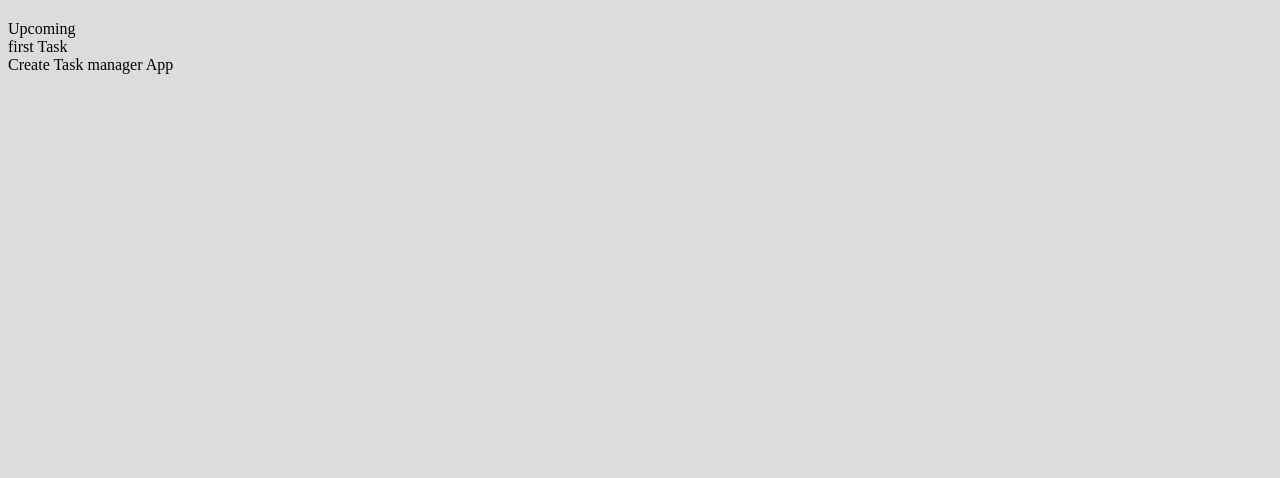
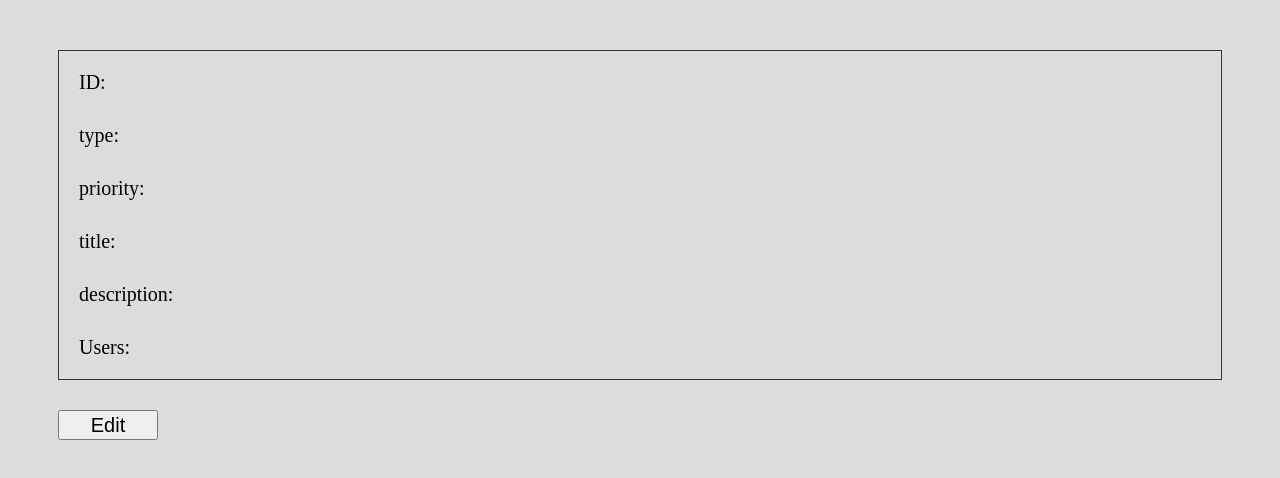
Before and after one commit to MagenVadim/task-board, a React (Create React App) app: page /task/view/01 in a window 1280 px wide. Shown: the top 478 px of the page. Built offline with nearby package versions, Linux system fonts and the light colour scheme.

Commit message:
#15 task-view page has added

```diff
--- a/src/pages/TaskView.jsx
+++ b/src/pages/TaskView.jsx
@@ -1,18 +1,37 @@
-import { useParams } from "react-router-dom"
-import { taskListDB } from '../db/tasks';
-
+import { useSelector, useDispatch } from 'react-redux'
 
 export const TaskView = () => {
 
-  const {id} = useParams();
-  const task = taskListDB.find(tsk=>tsk.id===id)
+  return (
+    <div className='task-container'>
+      <div className="task-content">
+          <div >ID: </div>
 
-  return (
-    <>
-      <div>{task.type}</div>
-      <div>{task.title}</div>
-      <div>{task.description}</div>
-    </>
+          <div className="type-create-container">
+              <div>type:</div>
+          </div>
+
+          <div className="priority-create-container">
+            <div>priority:</div>
+          </div>
+
+          <div className="title-create-container">
+            <div className="title-create-type">title:</div>
+          </div>
+
+          <div className="description-create-container">
+            <div className="description-create-type">description:</div>
+          </div>
+
+          <div className="select-user-container">
+            <div className="user-title">Users:</div>
+          </div>
+
+      </div>
+
+
+        <button className='btn-create'>Edit</button>
+    </div>
 
   )
 }
```
Also changed, not shown: src/pages/Home.jsx (+0 -11 lines).
